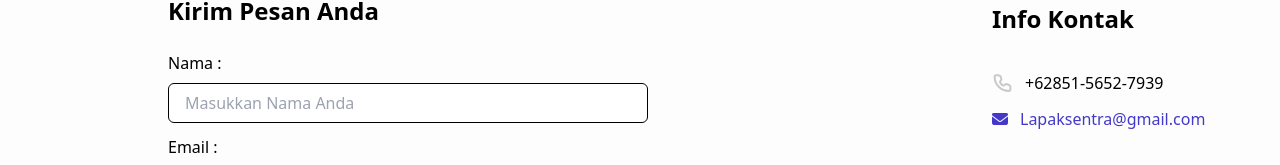
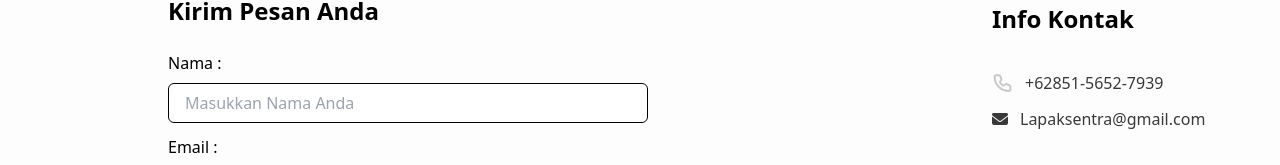
Before and after one commit to AldiMusneldi/Lapak-Sentra, a React (Vite) app in the folder frontend/: page /hubungi-kami in a window 1280 px wide. Shown: the part 457-622 px from the top of the page. Built offline with nearby package versions, Linux system fonts and the light colour scheme; a web font is replaced by a local one.

Commit message:
create structure

```diff
--- a/frontend/src/components/Navbar/Navbar1.jsx
+++ b/frontend/src/components/Navbar/Navbar1.jsx
@@ -5,7 +5,7 @@ import menu from '../Menu/Menu';
 import Search from '../Search/Search';
 import Profile from '../../assets/gambar-testimoni/rfiq.png';
 
-const Navbar1 = () => {
+const Navbar1 = ({navigate}) => {
   useEffect(() => {
     window.onscroll = function () {
       const header = document.querySelector('header');
@@ -19,6 +19,10 @@ const Navbar1 = () => {
       }
     };
   });
+
+  const page =(path) => {
+    navigate (path);
+  }
   return (
     <>
       <header className="navbar">
@@ -36,7 +40,8 @@ const Navbar1 = () => {
               {menu.map((m) => {
                 return (
                   <li key={m.id}>
-                    <Link className="text-Neutral_90 hover:text-primary_70 font-medium" to={m.path}>
+                    <Link className="text-Neutral_90 hover:text-primary_70 font-medium" to={`/${m.path}`}
+                    onClick={()=> page(`/${m.path}`)}>
                       {m.text}
                     </Link>
                   </li>
--- a/frontend/src/pages/Hubungi-kami/HubungiKami.jsx
+++ b/frontend/src/pages/Hubungi-kami/HubungiKami.jsx
@@ -3,6 +3,7 @@ import styled from 'styled-components';
 import AnimateContact from '../../assets/animasi/animasi-contact.svg';
 import BgHubungikami from '../../assets/animasi/bg-hubungikami.svg';
 import iconPone from '../../assets/icons/Phone.svg';
+import { Link } from 'react-router-dom';
 
 function HubungiKami() {
   const BgHubungi = styled.div`
@@ -18,6 +19,7 @@ function HubungiKami() {
     width: 100%;
     height: 300px;
     background-color: rgba(105, 92, 255, 0.4);
+    z-index: -2;
   }
 
   h1 {
@@ -66,13 +68,15 @@ function HubungiKami() {
                 <h1 className="font-bold text-2xl pb-6">Info Kontak</h1>
                 <div className="flex my-3 ">
                   <img src={iconPone} />
-                  <h1 className="pl-3">+62851-5652-7939</h1>
+                  <Link to=""><h1 className="pl-3 hover:text-primary_70 text-Neutral_70">+62851-5652-7939</h1></Link>
                 </div>
-                <div className="flex">
+                <div className="group">
+                  <div className="flex group-hover:text-primary_70 text-Neutral_70">
                   <div>
-                    <i class="fa-solid fa-envelope text-indigo-700"></i>
+                    <i class="fa-solid fa-envelope"></i>
+                    </div>
+                    <Link to=""><button className="pl-3">Lapaksentra@gmail.com</button></Link>
                   </div>
-                  <h1 className="pl-3 text-indigo-700">Lapaksentra@gmail.com</h1>
                 </div>
               </div>
               <div className="my-16">
--- a/frontend/src/pages/Tentang-kami/TentangKami.jsx
+++ b/frontend/src/pages/Tentang-kami/TentangKami.jsx
@@ -24,7 +24,7 @@ function TentangKami() {
       height: 300px;
       background-color: #695cff;
       opacity: 0.4;
-      z-index: 2;
+      z-index: -2;
     }
   `;
 
```
